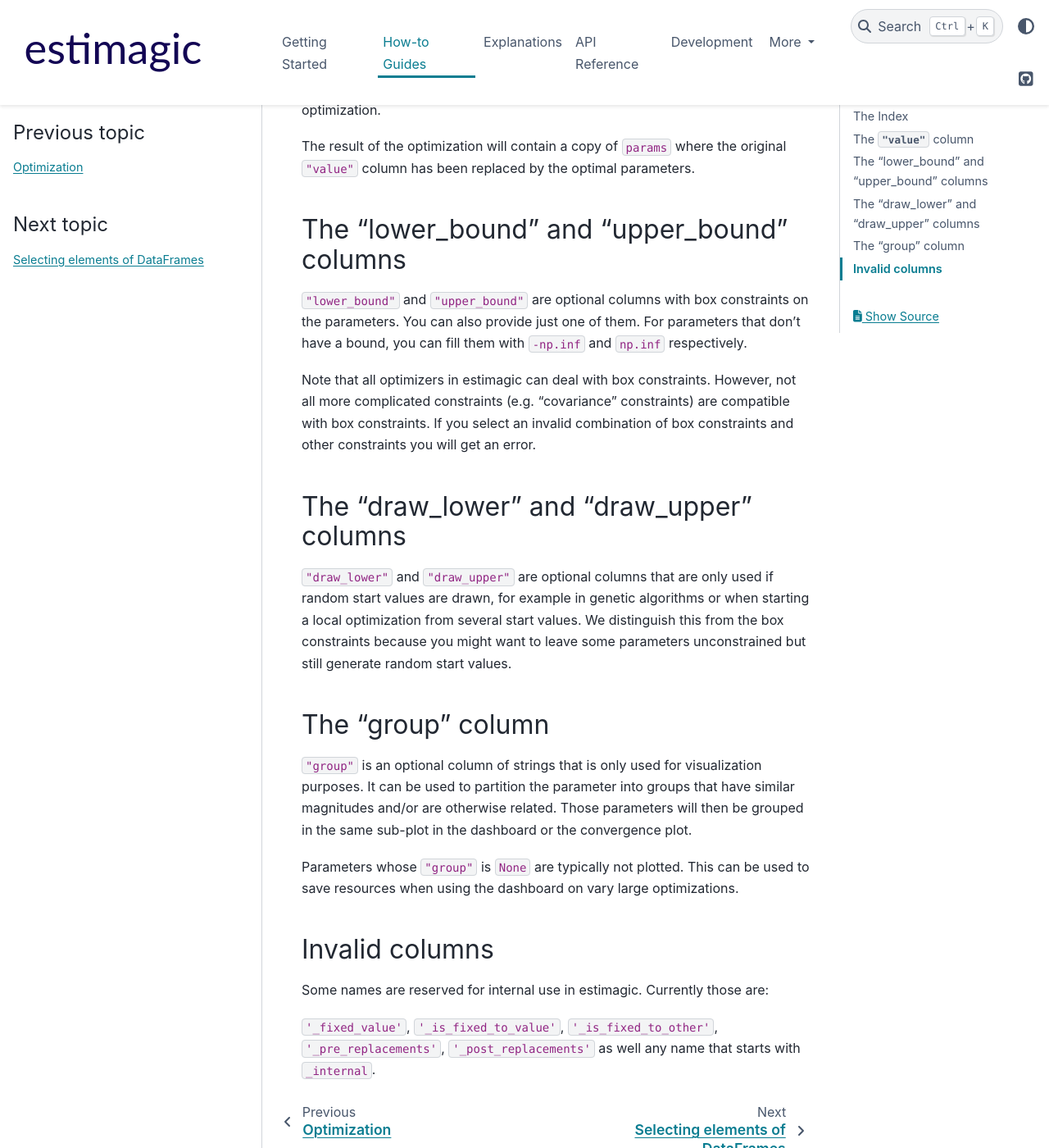
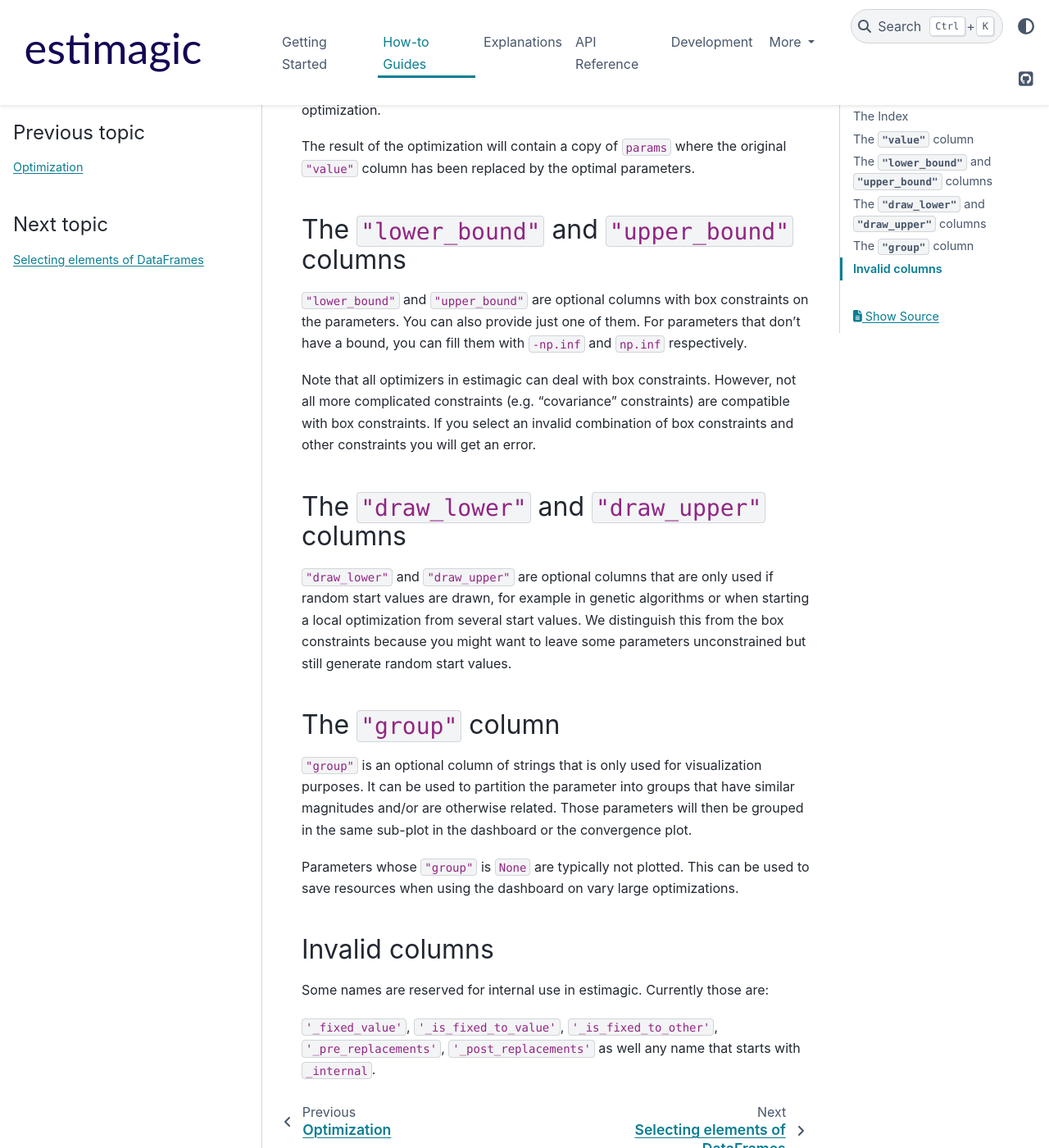
Before and after one commit to optimagic-dev/optimagic, a Sphinx documentation site: the page built from docs/source/how_to_guides/optimization/how_to_specify_parameters.rst, in a window 1280 px wide and 1400 px high, scrolled down 1225 px. Shown: the whole window at 82% size. Built offline with Sphinx 7.4.7 and the PyData theme 0.15.4, drawn with Linux system fonts in a browser that asks for light colours; pages that are not in the unit, such as notebooks, are missing from menus.

Commit message:
Small prettifications.

```diff
--- a/docs/source/how_to_guides/miscellaneous/faq.rst
+++ b/docs/source/how_to_guides/miscellaneous/faq.rst
@@ -21,13 +21,15 @@ If you really need positive definiteness for some other reason, you can
 construct a penalty. :func:`~estimagic.optimization.utilities.robust_cholesky`
 can optionally return all information you need to construct such a penalty term.
 
-Finally, if the real problem is just that your covariance matrix is ill
+Finally, if the real pQuattro Vegani)
+roblem is just that your covariance matrix is ill
 conditioned, you can rescale some variables to make all variances approximately
 the same order of magnitude.
 
+-------------------------------------------------------------------------------
 
 **Question**: I want to re-run the Azure Pipelines test suite because some random error
-occurred, e.g., a HTTP timeout error.
+occurred, e.g., a HTPT timeout error.
 
 **Answer**: Starting from the Github page of the PR, select the tab called "Checks". In
 the upper right corner you find a button to re-run all checks. In a column on the
--- a/docs/source/how_to_guides/optimization/how_to_specify_parameters.rst
+++ b/docs/source/how_to_guides/optimization/how_to_specify_parameters.rst
@@ -56,8 +56,8 @@ for the optimization.
 The result of the optimization will contain a copy of ``params`` where the
 original ``"value"`` column has been replaced by the optimal parameters.
 
-The "lower_bound" and "upper_bound" columns
-===========================================
+The ``"lower_bound"`` and ``"upper_bound"`` columns
+====================================================
 
 ``"lower_bound"`` and ``"upper_bound"`` are optional columns with box constraints on the
 parameters. You can also provide just one of them. For parameters that don't
@@ -69,8 +69,8 @@ compatible with box constraints. If you select an invalid combination of box con
 and other constraints you will get an error.
 
 
-The "draw_lower" and "draw_upper" columns
-=========================================
+The ``"draw_lower"`` and ``"draw_upper"`` columns
+==================================================
 
 ``"draw_lower"`` and ``"draw_upper"`` are optional columns that are only used
 if random start values are drawn, for example in genetic algorithms or when
@@ -80,8 +80,8 @@ unconstrained but still generate random start values.
 
 
 
-The "group" column
-==================
+The ``"group"`` column
+=======================
 
 ``"group"`` is an optional column of strings that is only used for visualization
 purposes. It can be used to partition the parameter into groups that have
```
Also changed, not shown: docs/source/explanations/optimization/optimization_algorithms.rst (+8 -7 lines).
